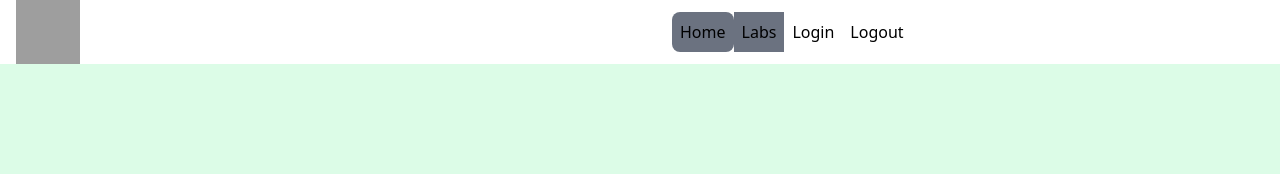
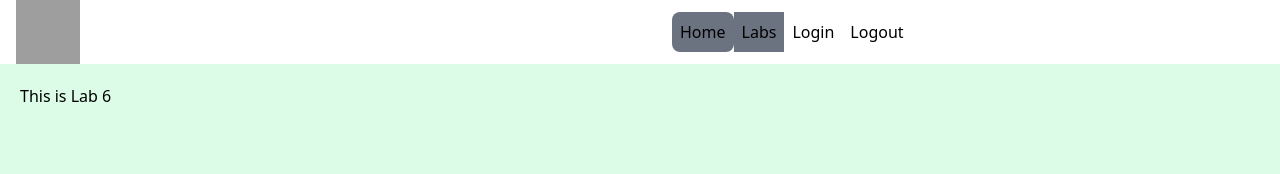
Before and after one commit to vnikonv/nuxt_project, a Nuxt app: page /Lab6 in a window 1280 px wide. Shown: the top 174 px of the page. Built offline with nearby package versions, Linux system fonts and the light colour scheme; grey boxes are pictures that could not be loaded.

Commit message:
Actually added new pages files

```diff
--- /dev/null
+++ b/pages/Lab4.vue
@@ -0,0 +1,5 @@
+<template>
+    <div>
+        <h1>This is Lab 4</h1>
+    </div>
+</template>
--- /dev/null
+++ b/pages/Lab5.vue
@@ -0,0 +1,5 @@
+<template>
+    <div>
+        <h1>This is Lab 5</h1>
+    </div>
+</template>
--- /dev/null
+++ b/pages/Lab6.vue
@@ -0,0 +1,5 @@
+<template>
+    <div>
+        <h1>This is Lab 6</h1>
+    </div>
+</template>
```
